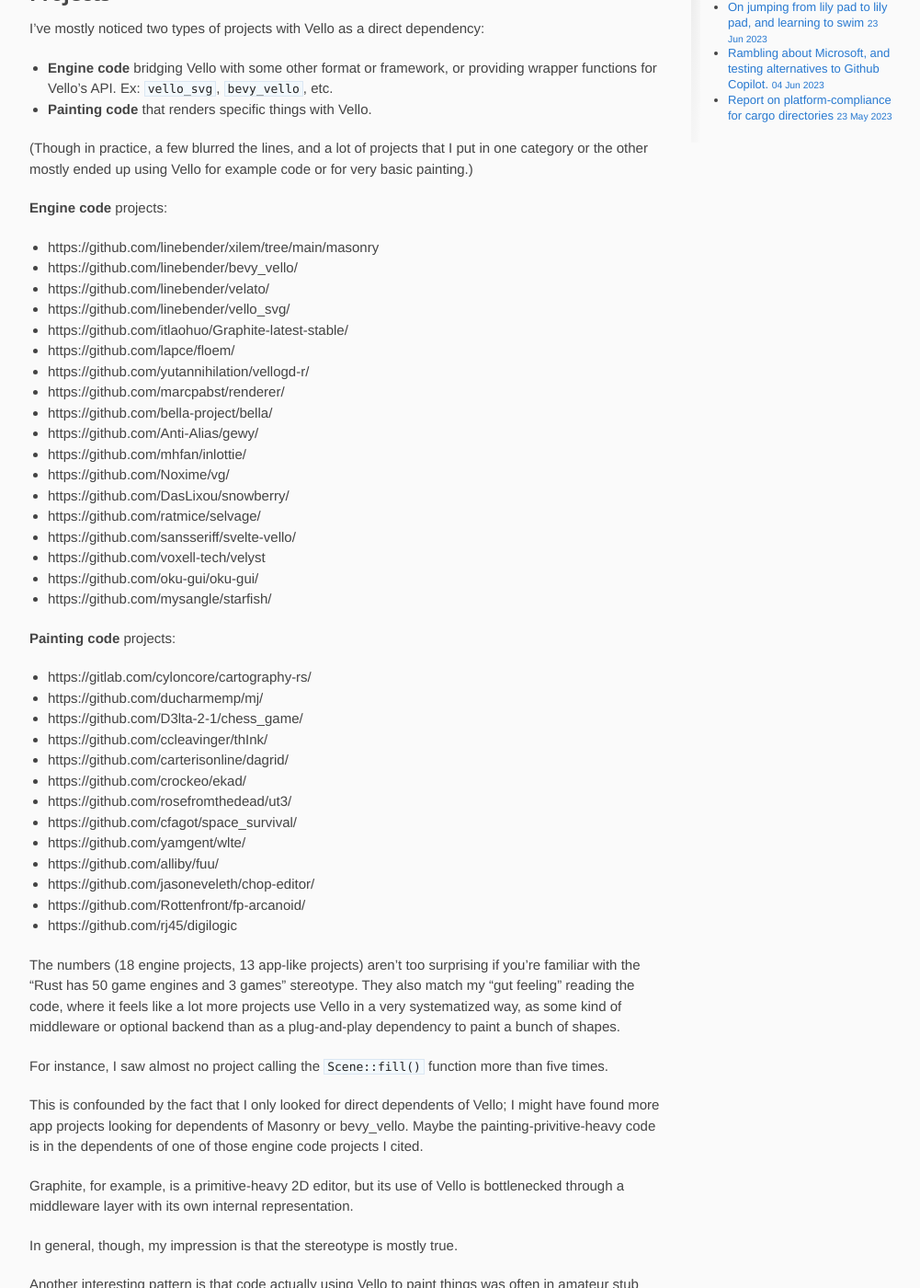
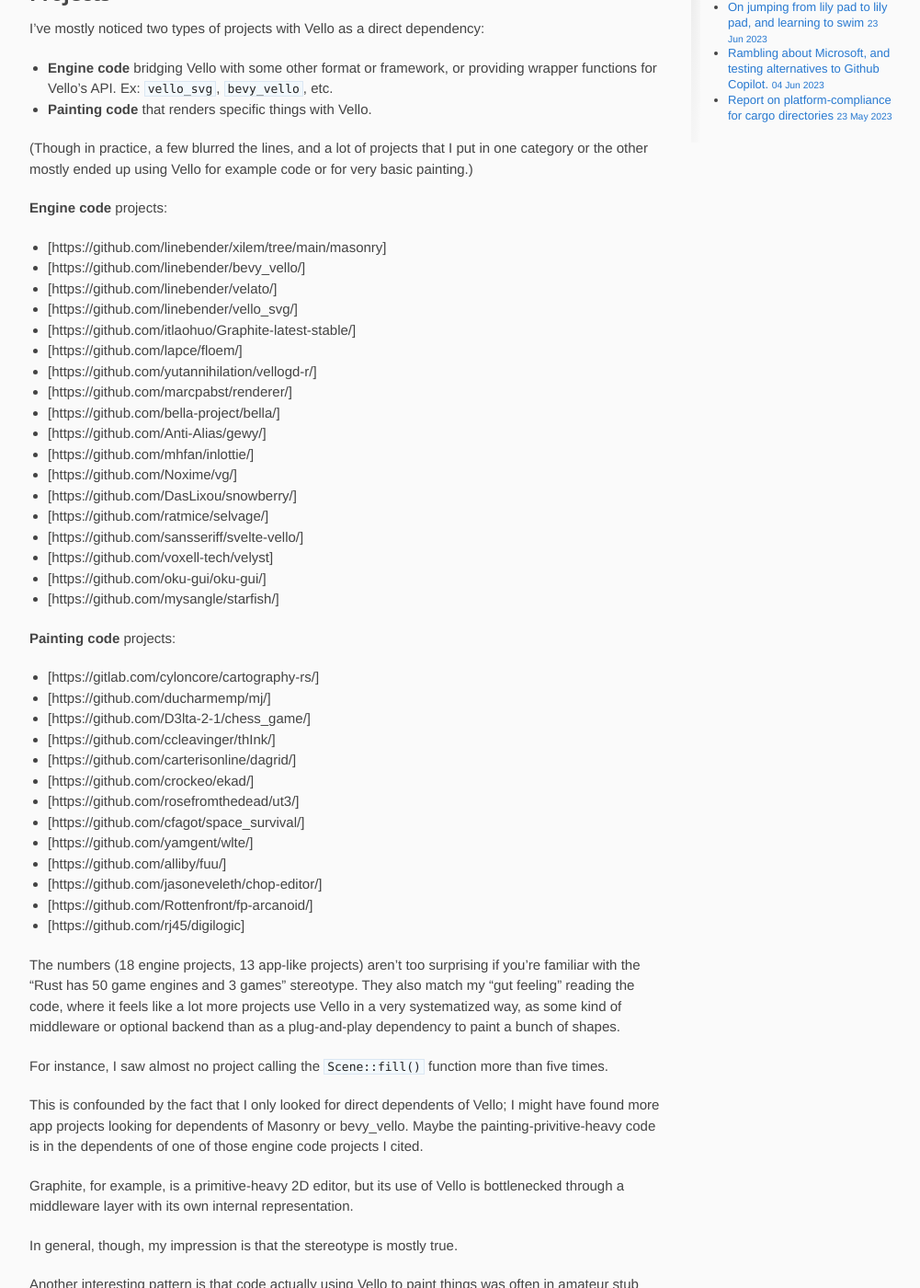
Before and after one commit to PoignardAzur/poignardazur.github.io, a Jekyll site: the page built from _posts/2025-01-18-vello-analysis.md, in a window 1280 px wide and 1400 px high, scrolled down 594 px. Shown: the whole window at 92% size, without its empty margins (138-1139 px from the left). Built offline with Jekyll 4.4.1, drawn with Linux system fonts in a browser that asks for light colours; comment, search, counter and statistics services are not loaded; some of the changed text lies outside the part shown.

```diff
--- a/_posts/2025-01-18-vello-analysis.md
+++ b/_posts/2025-01-18-vello-analysis.md
@@ -21,40 +21,40 @@ I've mostly noticed two types of projects with Vello as a direct dependency:
 
 **Engine code** projects:
 
-- https://github.com/linebender/xilem/tree/main/masonry
-- https://github.com/linebender/bevy_vello/
-- https://github.com/linebender/velato/
-- https://github.com/linebender/vello_svg/
-- https://github.com/itlaohuo/Graphite-latest-stable/
-- https://github.com/lapce/floem/
-- https://github.com/yutannihilation/vellogd-r/
-- https://github.com/marcpabst/renderer/
-- https://github.com/bella-project/bella/
-- https://github.com/Anti-Alias/gewy/
-- https://github.com/mhfan/inlottie/
-- https://github.com/Noxime/vg/
-- https://github.com/DasLixou/snowberry/
-- https://github.com/ratmice/selvage/
-- https://github.com/sansseriff/svelte-vello/
-- https://github.com/voxell-tech/velyst
-- https://github.com/oku-gui/oku-gui/
-- https://github.com/mysangle/starfish/
+- [https://github.com/linebender/xilem/tree/main/masonry]
+- [https://github.com/linebender/bevy_vello/]
+- [https://github.com/linebender/velato/]
+- [https://github.com/linebender/vello_svg/]
+- [https://github.com/itlaohuo/Graphite-latest-stable/]
+- [https://github.com/lapce/floem/]
+- [https://github.com/yutannihilation/vellogd-r/]
+- [https://github.com/marcpabst/renderer/]
+- [https://github.com/bella-project/bella/]
+- [https://github.com/Anti-Alias/gewy/]
+- [https://github.com/mhfan/inlottie/]
+- [https://github.com/Noxime/vg/]
+- [https://github.com/DasLixou/snowberry/]
+- [https://github.com/ratmice/selvage/]
+- [https://github.com/sansseriff/svelte-vello/]
+- [https://github.com/voxell-tech/velyst]
+- [https://github.com/oku-gui/oku-gui/]
+- [https://github.com/mysangle/starfish/]
 
 **Painting code** projects:
 
-- https://gitlab.com/cyloncore/cartography-rs/
-- https://github.com/ducharmemp/mj/
-- https://github.com/D3lta-2-1/chess_game/
-- https://github.com/ccleavinger/thInk/
-- https://github.com/carterisonline/dagrid/
-- https://github.com/crockeo/ekad/
-- https://github.com/rosefromthedead/ut3/
-- https://github.com/cfagot/space_survival/
-- https://github.com/yamgent/wlte/
-- https://github.com/alliby/fuu/
-- https://github.com/jasoneveleth/chop-editor/
-- https://github.com/Rottenfront/fp-arcanoid/
-- https://github.com/rj45/digilogic
+- [https://gitlab.com/cyloncore/cartography-rs/]
+- [https://github.com/ducharmemp/mj/]
+- [https://github.com/D3lta-2-1/chess_game/]
+- [https://github.com/ccleavinger/thInk/]
+- [https://github.com/carterisonline/dagrid/]
+- [https://github.com/crockeo/ekad/]
+- [https://github.com/rosefromthedead/ut3/]
+- [https://github.com/cfagot/space_survival/]
+- [https://github.com/yamgent/wlte/]
+- [https://github.com/alliby/fuu/]
+- [https://github.com/jasoneveleth/chop-editor/]
+- [https://github.com/Rottenfront/fp-arcanoid/]
+- [https://github.com/rj45/digilogic]
 
 The numbers (18 engine projects, 13 app-like projects) aren't too surprising if you're familiar with the "Rust has 50 game engines and 3 games" stereotype. They also match my "gut feeling" reading the code, where it feels like a lot more projects use Vello in a very systematized way, as some kind of middleware or optional backend than as a plug-and-play dependency to paint a bunch of shapes.
 
```
Also changed, not shown: other parts of _posts/2025-01-18-vello-analysis.md (+4 -0 lines).
